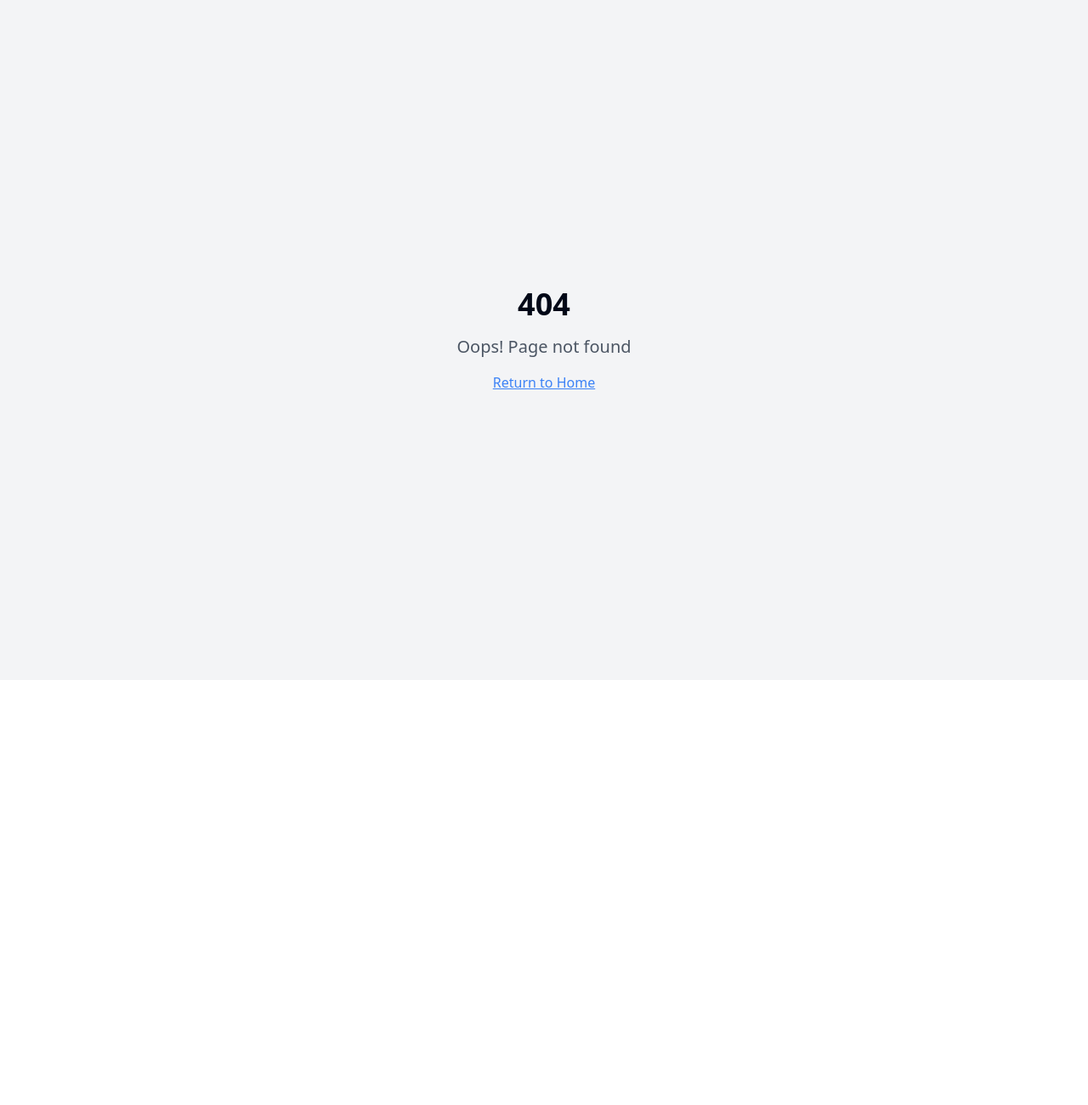
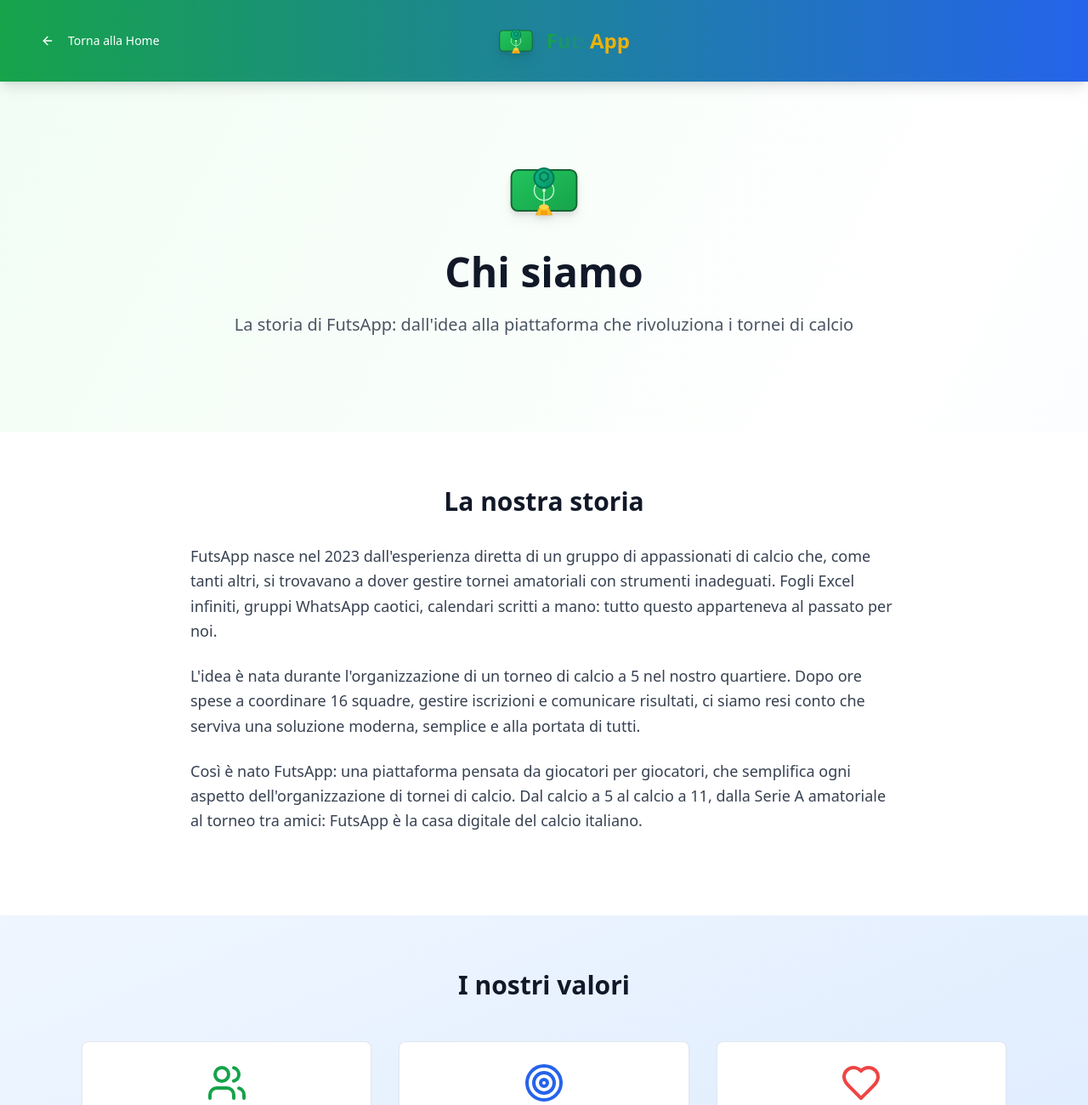
Before and after one commit to Emerc92/futsapp-tournament-hub, a React (Vite) app: page /about in a window 1280 px wide. Before the commit this address had no page. Shown: the top 1300 px of the page at 85% size. Before the commit the page ends 800 px from the top, so only its background shows below. Built offline with nearby package versions, Linux system fonts and the light colour scheme.

Commit message:
Add "Chi siamo" button and page
Added a "Chi siamo" button to the landing page and created a placeholder page for the "About Us" content.

```diff
--- a/src/App.tsx
+++ b/src/App.tsx
@@ -6,6 +6,7 @@ import ProtectedRoute from './components/Auth/ProtectedRoute';
 
 // Public pages
 import LandingPage from './pages/LandingPage';
+import AboutPage from './pages/AboutPage';
 import LoginPage from './pages/Auth/LoginPage';
 import RegisterPage from './pages/Auth/RegisterPage';
 import NotFound from './pages/NotFound';
@@ -32,6 +33,7 @@ function App() {
           <Routes>
             {/* Public routes */}
             <Route path="/" element={<LandingPage />} />
+            <Route path="/about" element={<AboutPage />} />
             <Route path="/login" element={<LoginPage />} />
             <Route path="/register" element={<RegisterPage />} />
 
--- /dev/null
+++ b/src/pages/AboutPage.tsx
@@ -0,0 +1,181 @@
+
+import React from 'react';
+import { useNavigate } from 'react-router-dom';
+import { ArrowLeft, Users, Target, Heart } from 'lucide-react';
+import { Button } from '@/components/ui/button';
+import { Card, CardContent, CardDescription, CardHeader, CardTitle } from '@/components/ui/card';
+import Logo from '@/components/ui/logo';
+
+const AboutPage: React.FC = () => {
+  const navigate = useNavigate();
+
+  return (
+    <div className="min-h-screen bg-gradient-to-br from-green-50 via-white to-blue-50">
+      {/* Header */}
+      <header className="bg-gradient-to-r from-green-600 to-blue-600 shadow-lg">
+        <div className="max-w-7xl mx-auto px-4 sm:px-6 lg:px-8">
+          <div className="flex justify-between items-center py-6">
+            <Button
+              variant="ghost"
+              onClick={() => navigate('/')}
+              className="text-white hover:bg-white/20"
+            >
+              <ArrowLeft className="h-5 w-5 mr-2" />
+              Torna alla Home
+            </Button>
+            <Logo size="md" variant="full" className="text-white" />
+            <div className="w-32"></div> {/* Spacer for centering */}
+          </div>
+        </div>
+      </header>
+
+      {/* Hero Section */}
+      <section className="py-20 px-4 sm:px-6 lg:px-8">
+        <div className="max-w-4xl mx-auto text-center">
+          <Logo size="xl" variant="icon" className="mx-auto mb-6" />
+          <h1 className="text-4xl md:text-5xl font-bold text-gray-900 mb-6">
+            Chi siamo
+          </h1>
+          <p className="text-xl text-gray-600 mb-8">
+            La storia di FutsApp: dall'idea alla piattaforma che rivoluziona i tornei di calcio
+          </p>
+        </div>
+      </section>
+
+      {/* Story Section */}
+      <section className="py-16 bg-white">
+        <div className="max-w-4xl mx-auto px-4 sm:px-6 lg:px-8">
+          <div className="prose prose-lg max-w-none">
+            <h2 className="text-3xl font-bold text-gray-900 mb-8 text-center">La nostra storia</h2>
+
+            <p className="text-gray-700 mb-6 text-lg leading-relaxed">
+              FutsApp nasce nel 2023 dall'esperienza diretta di un gruppo di appassionati di calcio che,
+              come tanti altri, si trovavano a dover gestire tornei amatoriali con strumenti inadeguati.
+              Fogli Excel infiniti, gruppi WhatsApp caotici, calendari scritti a mano: tutto questo
+              apparteneva al passato per noi.
+            </p>
+
+            <p className="text-gray-700 mb-6 text-lg leading-relaxed">
+              L'idea è nata durante l'organizzazione di un torneo di calcio a 5 nel nostro quartiere.
+              Dopo ore spese a coordinare 16 squadre, gestire iscrizioni e comunicare risultati,
+              ci siamo resi conto che serviva una soluzione moderna, semplice e alla portata di tutti.
+            </p>
+
+            <p className="text-gray-700 mb-8 text-lg leading-relaxed">
+              Così è nato FutsApp: una piattaforma pensata da giocatori per giocatori,
+              che semplifica ogni aspetto dell'organizzazione di tornei di calcio.
+              Dal calcio a 5 al calcio a 11, dalla Serie A amatoriale al torneo tra amici:
+              FutsApp è la casa digitale del calcio italiano.
+            </p>
+          </div>
+        </div>
+      </section>
+
+      {/* Values Section */}
+      <section className="py-16 bg-gradient-to-br from-blue-50 to-blue-100">
+        <div className="max-w-6xl mx-auto px-4 sm:px-6 lg:px-8">
+          <h2 className="text-3xl font-bold text-gray-900 mb-12 text-center">I nostri valori</h2>
+
+          <div className="grid grid-cols-1 md:grid-cols-3 gap-8">
+            <Card className="text-center hover:shadow-lg transition-shadow duration-300">
+              <CardHeader>
+                <Users className="h-12 w-12 text-green-600 mx-auto mb-4" />
+                <CardTitle>Comunità</CardTitle>
+                <CardDescription>
+                  Crediamo nel potere della comunità calcistica
+                </CardDescription>
+              </CardHeader>
+              <CardContent>
+                <p className="text-gray-600">
+                  Il calcio unisce le persone. La nostra missione è creare una piattaforma
+                  che rafforzi i legami tra giocatori, organizzatori e appassionati.
+                </p>
+              </CardContent>
+            </Card>
+
+            <Card className="text-center hover:shadow-lg transition-shadow duration-300">
+              <CardHeader>
+                <Target className="h-12 w-12 text-blue-600 mx-auto mb-4" />
+                <CardTitle>Semplicità</CardTitle>
+                <CardDescription>
+                  Tecnologia semplice per tutti
+                </CardDescription>
+              </CardHeader>
+              <CardContent>
+                <p className="text-gray-600">
+                  Non serve essere esperti di tecnologia. FutsApp è progettato per essere
+                  intuitivo e accessibile a chiunque voglia organizzare o partecipare a tornei.
+                </p>
+              </CardContent>
+            </Card>
+
+            <Card className="text-center hover:shadow-lg transition-shadow duration-300">
+              <CardHeader>
+                <Heart className="h-12 w-12 text-red-500 mx-auto mb-4" />
+                <CardTitle>Passione</CardTitle>
+                <CardDescription>
+                  L'amore per il calcio ci guida
+                </CardDescription>
+              </CardHeader>
+              <CardContent>
+                <p className="text-gray-600">
+                  Ogni funzionalità nasce dall'ascolto della community e dalla nostra
+                  esperienza diretta sul campo. Il calcio è la nostra passione.
+                </p>
+              </CardContent>
+            </Card>
+          </div>
+        </div>
+      </section>
+
+      {/* Team Section */}
+      <section className="py-16 bg-white">
+        <div className="max-w-4xl mx-auto px-4 sm:px-6 lg:px-8 text-center">
+          <h2 className="text-3xl font-bold text-gray-900 mb-8">Il team</h2>
+          <p className="text-lg text-gray-700 mb-8">
+            Siamo un gruppo di sviluppatori, designer e appassionati di calcio
+            che lavora ogni giorno per migliorare l'esperienza dei tornei amatoriali in Italia.
+          </p>
+          <p className="text-lg text-gray-700">
+            Il nostro obiettivo è semplice: rendere il calcio più accessibile,
+            organizzato e divertente per tutti.
+          </p>
+        </div>
+      </section>
+
+      {/* CTA Section */}
+      <section className="py-20 bg-gradient-to-r from-green-600 to-blue-600">
+        <div className="max-w-4xl mx-auto px-4 sm:px-6 lg:px-8 text-center">
+          <h2 className="text-3xl font-bold text-white mb-4">
+            Unisciti alla rivoluzione
+          </h2>
+          <p className="text-xl text-green-100 mb-8">
+            Fai parte della community che sta cambiando il modo di organizzare tornei di calcio
+          </p>
+          <Button
+            size="lg"
+            variant="secondary"
+            onClick={() => navigate('/register')}
+            className="text-lg px-8 py-4"
+          >
+            Inizia ora
+          </Button>
+        </div>
+      </section>
+
+      {/* Footer */}
+      <footer className="bg-gray-900 text-white py-12">
+        <div className="max-w-7xl mx-auto px-4 sm:px-6 lg:px-8">
+          <div className="text-center">
+            <Logo size="md" variant="full" className="justify-center mb-4" />
+            <p className="text-gray-400">
+              La piattaforma per i tornei di calcio in Italia
+            </p>
+          </div>
+        </div>
+      </footer>
+    </div>
+  );
+};
+
+export default AboutPage;
--- a/src/pages/LandingPage.tsx
+++ b/src/pages/LandingPage.tsx
@@ -1,4 +1,3 @@
-
 import React from 'react';
 import { useNavigate } from 'react-router-dom';
 import { Users, Calendar } from 'lucide-react';
@@ -55,7 +54,7 @@ const LandingPage: React.FC = () => {
       </section>
 
       {/* Features Section */}
-      <section className="py-20 bg-white">
+      <section className="py-20 bg-gradient-to-br from-blue-50 to-blue-100">
         <div className="max-w-7xl mx-auto px-4 sm:px-6 lg:px-8">
           <div className="text-center mb-16">
             <h2 className="text-3xl font-bold text-gray-900 mb-4">
@@ -136,6 +135,14 @@ const LandingPage: React.FC = () => {
           <p className="text-xl text-green-100 mb-8">
             Unisciti alla community di FutsApp e scopri tornei nella tua zona
           </p>
+          <Button
+            size="lg"
+            variant="secondary"
+            onClick={() => navigate('/about')}
+            className="text-lg px-8 py-4"
+          >
+            Chi siamo
+          </Button>
         </div>
       </section>
 
```
